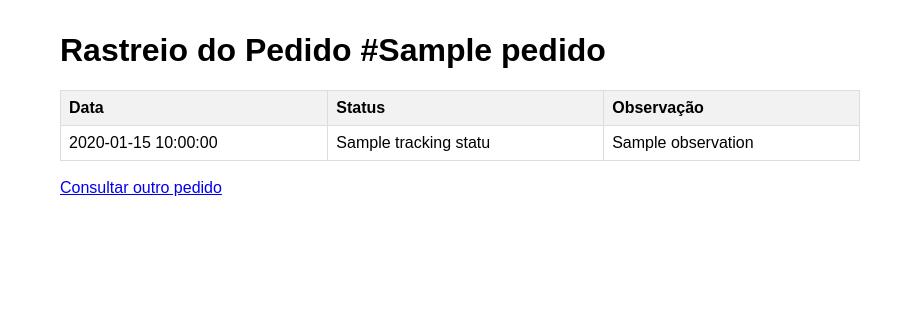
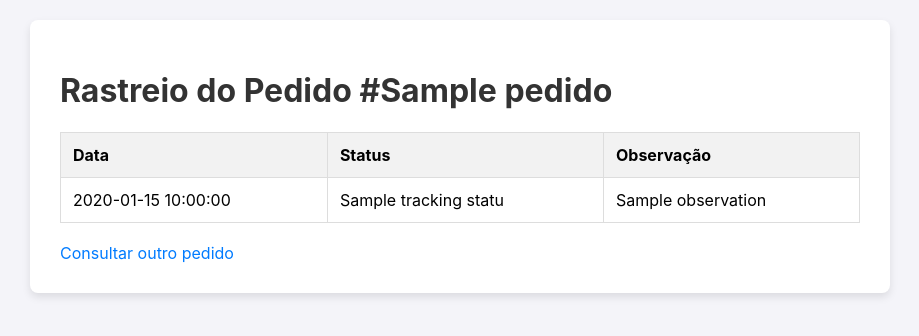
Before and after one commit to kritski/rastreio, a Flask app: template templates/rastreio.html in a window 1280 px wide. Shown: the top 336 px of the page, without its empty margins (180-1099 px from the left). Run offline with Flask 2, Linux system fonts and the light colour scheme; the template is opened without the code that fills it: most values are stand-ins (such as "Sample title", 1, 10 or a date in 2020).

Commit message:
Update rastreio.html

```diff
--- a/templates/rastreio.html
+++ b/templates/rastreio.html
@@ -2,14 +2,18 @@
 <html lang="pt-BR">
 <head>
     <meta charset="UTF-8">
+    <meta name="viewport" content="width=device-width, initial-scale=1.0">
     <title>Rastreio do Pedido {{ pedido }}</title>
     <style>
-        /* Estilos básicos para a tabela */
-        body { font-family: sans-serif; margin: 2em; }
-        table { width: 100%; border-collapse: collapse; }
-        th, td { border: 1px solid #dddddd; text-align: left; padding: 8px; }
+        body { font-family: -apple-system, BlinkMacSystemFont, "Segoe UI", Roboto, Helvetica, Arial, sans-serif; background-color: #f4f4f9; margin: 0; padding: 20px; }
+        .container { max-width: 800px; margin: auto; background-color: #fff; padding: 30px; border-radius: 8px; box-shadow: 0 4px 8px rgba(0,0,0,0.1); }
+        h1 { color: #333; }
+        table { width: 100%; border-collapse: collapse; margin-top: 20px; }
+        th, td { border: 1px solid #dddddd; text-align: left; padding: 12px; }
         th { background-color: #f2f2f2; }
-        .container { max-width: 800px; margin: auto; }
+        tr:nth-child(even) { background-color: #f9f9f9; }
+        a { color: #007bff; text-decoration: none; }
+        a:hover { text-decoration: underline; }
     </style>
 </head>
 <body>
@@ -30,7 +34,7 @@
                     <tr>
                         <td>{{ evento.created_at }}</td>
                         <td>{{ evento.tracking_status.name }}</td>
-                        <td>{{ evento.observation }}</td>
+                        <td>{{ evento.observation or 'N/A' }}</td>
                     </tr>
                     {% endfor %}
                 </tbody>
```
